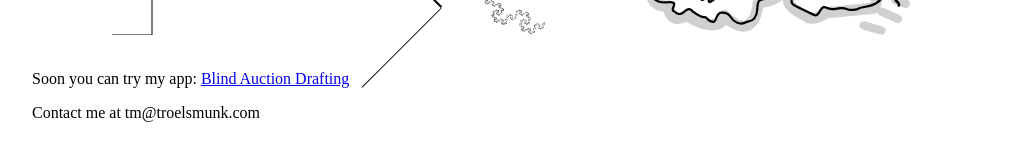
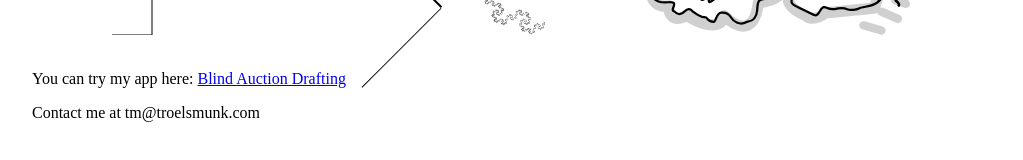
Before and after one commit to troelsmunk/com, a SvelteKit app: page / in a window 1280 px wide. Shown: the part 333-493 px from the top of the page, without its empty margins (128-1151 px from the left). Built offline with nearby package versions, Linux system fonts and the light colour scheme.

Commit message:
Link directly Firebase app address (#8)

```diff
--- a/src/routes/+page.svelte
+++ b/src/routes/+page.svelte
@@ -18,8 +18,8 @@
         <div class="line line3"></div>
     </div>
     <div class=info>
-        <p>Soon you can try my app:
-            <a href="https://auction.troelsmunk.com">Blind Auction Drafting</a>
+        <p>You can try my app here:
+            <a href="https://blind-auction-draft.web.app/">Blind Auction Drafting</a>
         </p>
         <p>Contact me at tm@troelsmunk.com</p>
     </div>
```
Also changed, not shown: svelte.config.js (line endings or trailing spaces).
